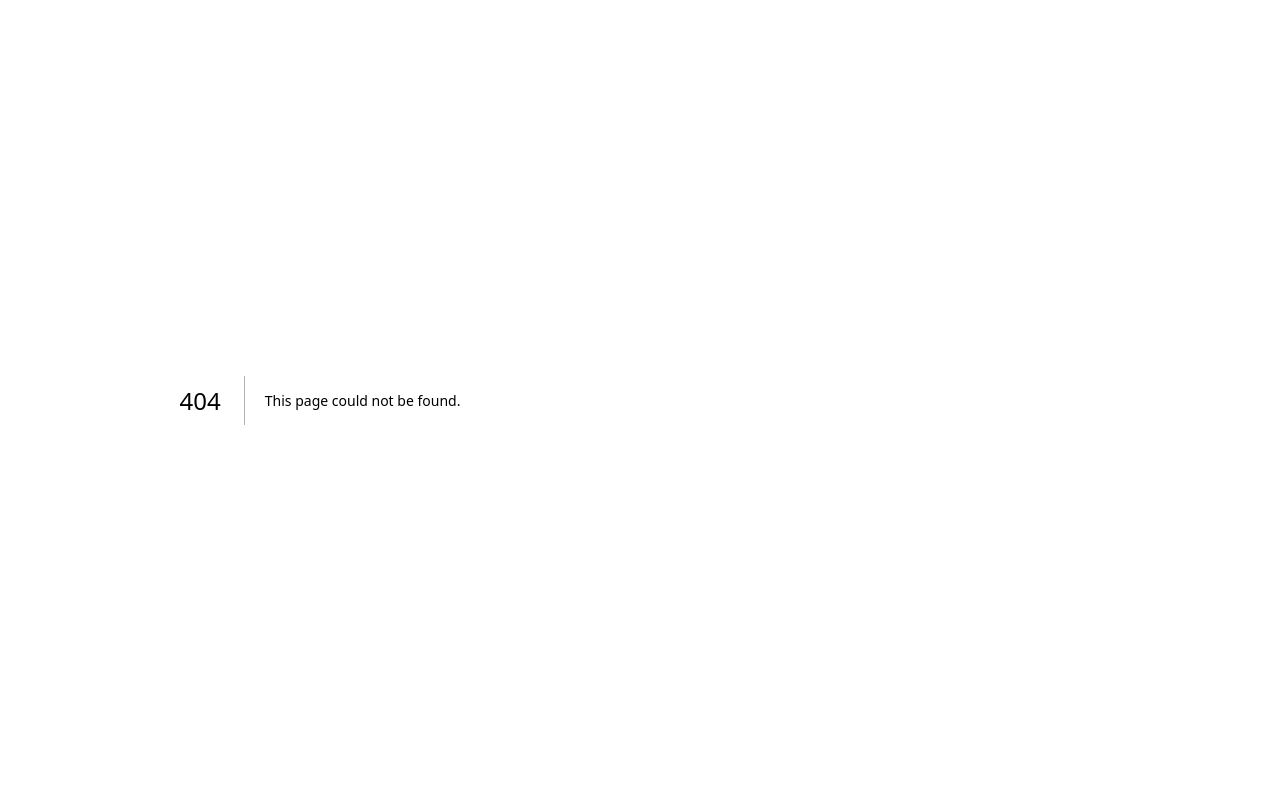
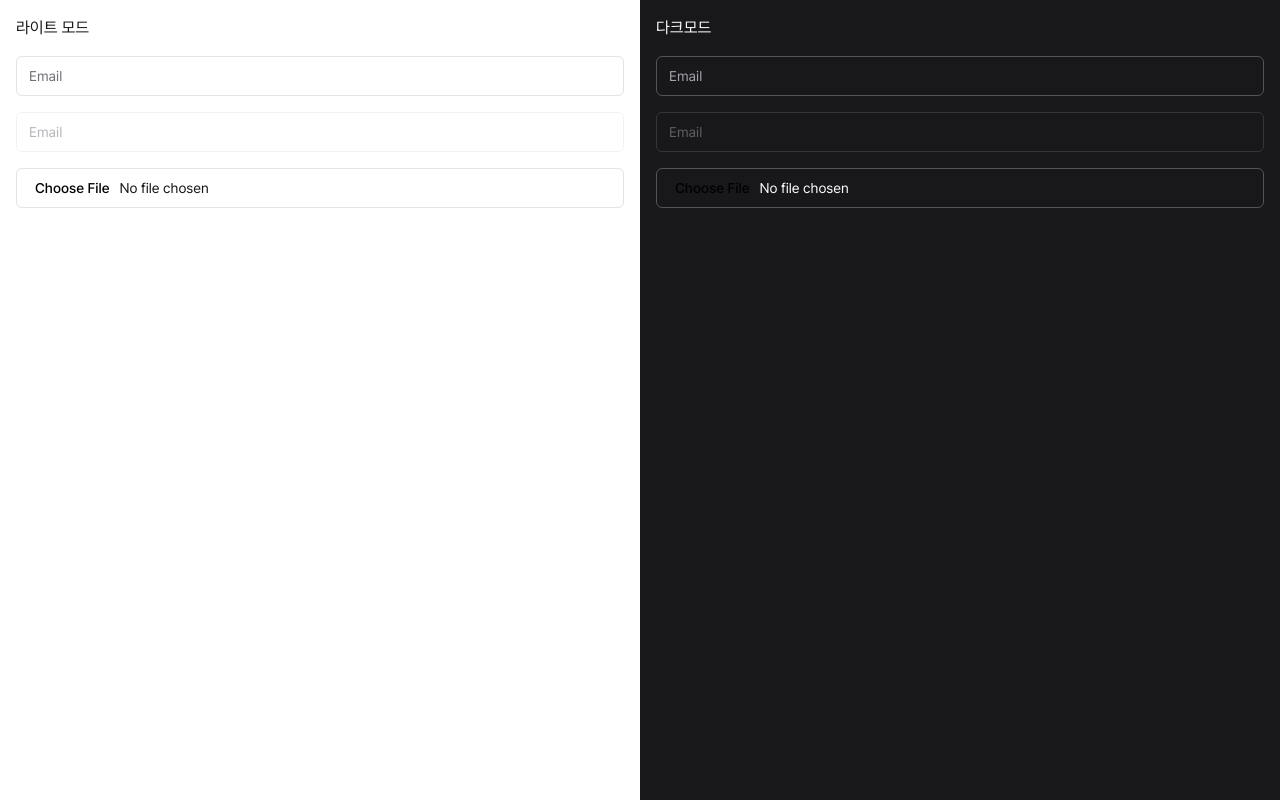
Before and after one commit to skrjsghd/nextjs-template, a Next.js app: page /input in a window 1280 px wide. Before the commit this address had no page. Built offline with nearby package versions, Linux system fonts and the light colour scheme.

Commit message:
FEAT : input and textarea

```diff
--- /dev/null
+++ b/src/app/input/page.tsx
@@ -0,0 +1,20 @@
+import { Input } from "@/components";
+
+export default function Page() {
+  return (
+    <>
+      <div className="flex flex-col items-start gap-4 p-4">
+        <h1>라이트 모드</h1>
+        <Input placeholder="Email" />
+        <Input placeholder="Email" disabled />
+        <Input type="file" />
+      </div>
+      <div className="dark flex flex-col items-start gap-4 bg-background p-4 text-foreground">
+        <h1>다크모드</h1>
+        <Input placeholder="Email" />
+        <Input placeholder="Email" disabled />
+        <Input type="file" />
+      </div>
+    </>
+  );
+}
--- /dev/null
+++ b/src/app/textarea/page.tsx
@@ -0,0 +1,18 @@
+import { Textarea } from "@/components";
+
+export default function Page() {
+  return (
+    <>
+      <div className="flex flex-col items-start gap-4 p-4">
+        <h1>라이트 모드</h1>
+        <Textarea placeholder="Type your message here" />
+        <Textarea placeholder="Type your message here" disabled />
+      </div>
+      <div className="dark flex flex-col items-start gap-4 bg-background p-4 text-foreground">
+        <h1>다크모드</h1>
+        <Textarea placeholder="Type your message here" />
+        <Textarea placeholder="Type your message here" disabled />
+      </div>
+    </>
+  );
+}
--- a/src/components/index.ts
+++ b/src/components/index.ts
@@ -2,3 +2,5 @@ export * from "./button";
 export * from "./checkbox";
 export * from "./icon";
 export * from "./label";
+export * from "./input";
+export * from "./textarea";
--- /dev/null
+++ b/src/components/input.tsx
@@ -0,0 +1,24 @@
+import { cn } from "@/lib/utils";
+import React from "react";
+
+export interface InputProps
+  extends React.InputHTMLAttributes<HTMLInputElement> {}
+
+const Input = React.forwardRef<HTMLInputElement, InputProps>(
+  ({ className, type, ...props }, ref) => {
+    return (
+      <input
+        type={type}
+        className={cn(
+          "flex h-10 w-full rounded-md border bg-background px-3 py-2 text-sm ring-offset-background file:border-0 file:bg-transparent file:text-sm file:font-medium placeholder:text-muted-foreground focus-visible:outline-none focus-visible:ring-2 focus-visible:ring-ring focus-visible:ring-offset-2 disabled:cursor-not-allowed disabled:opacity-50",
+          className,
+        )}
+        ref={ref}
+        {...props}
+      />
+    );
+  },
+);
+Input.displayName = "Input";
+
+export { Input };
--- /dev/null
+++ b/src/components/textarea.tsx
@@ -0,0 +1,24 @@
+import * as React from "react";
+
+import { cn } from "@/lib/utils";
+
+export interface TextareaProps
+  extends React.TextareaHTMLAttributes<HTMLTextAreaElement> {}
+
+const Textarea = React.forwardRef<HTMLTextAreaElement, TextareaProps>(
+  ({ className, ...props }, ref) => {
+    return (
+      <textarea
+        className={cn(
+          "flex min-h-[80px] w-full rounded-md border bg-background px-3 py-2 text-sm ring-offset-background placeholder:text-muted-foreground focus-visible:outline-none focus-visible:ring-2 focus-visible:ring-ring focus-visible:ring-offset-2 disabled:cursor-not-allowed disabled:opacity-50",
+          className,
+        )}
+        ref={ref}
+        {...props}
+      />
+    );
+  },
+);
+Textarea.displayName = "Textarea";
+
+export { Textarea };
```
Also changed, not shown: 1 other file (tests, documents, lock files or other folders).
